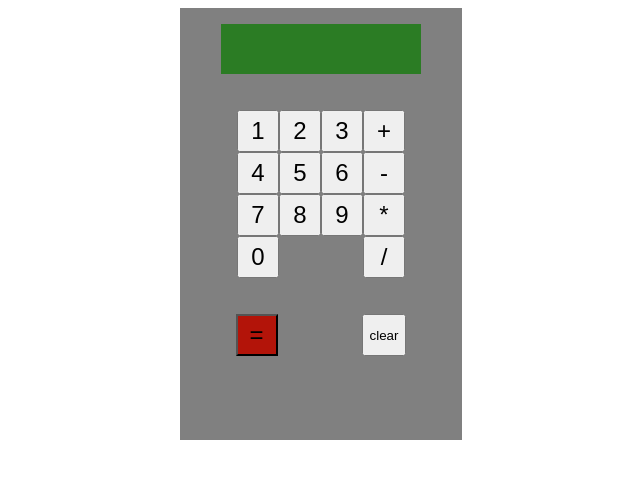
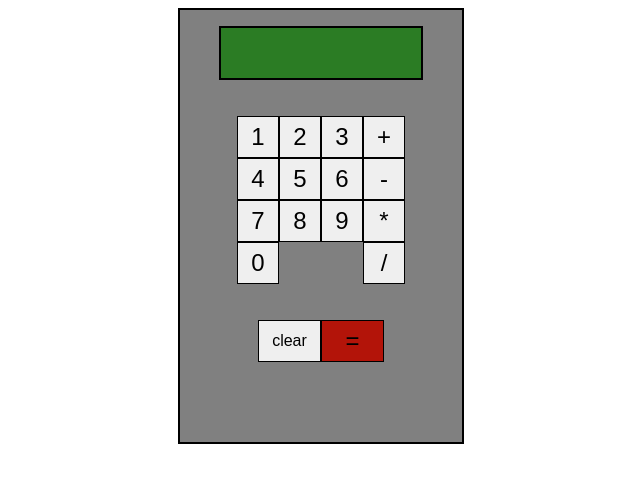
Before and after one commit to joaohrn/calculator, a plain HTML site: page src/index.html in a window 1280 px wide. Shown: the whole page, without its empty margins (319-959 px from the left). Drawn offline with Linux system fonts and the light colour scheme.

Commit message:
Tweak styles

```diff
--- a/src/styles.css
+++ b/src/styles.css
@@ -10,12 +10,14 @@ body {
   width: 250px;
   height: 400px;
   align-items: center;
+  border: 2px solid black;
 }
 .display {
   background-color: #2b7c24;
   height: 50px;
   width: 200px;
   font-size: 20px;
+  border: 2px solid black;
 }
 .buttons {
   margin: 36px;
@@ -35,15 +37,25 @@ body {
 }
 .number,
 .operator,
-.result {
+.result,
+.clear {
+  box-sizing: border-box;
   font-size: 24px;
   width: 42px;
   height: 42px;
+  border: 1px solid black;
 }
 .results {
   display: flex;
-  gap: 84px;
+  flex-direction: row-reverse;
+  justify-content: center;
+  width: 126px;
 }
 .result {
   background-color: #b31409;
+  flex: auto;
 }
+.clear {
+  flex: auto;
+  font-size: 16px;
+}
```
